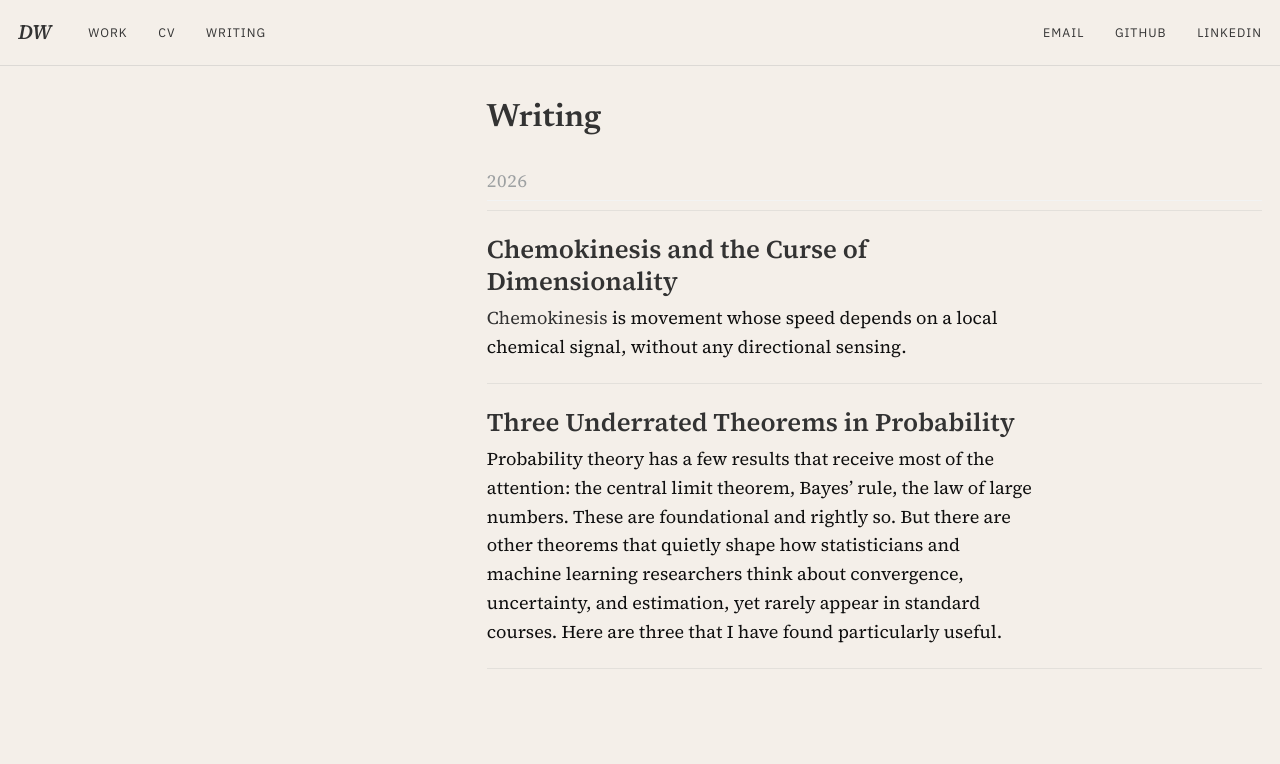
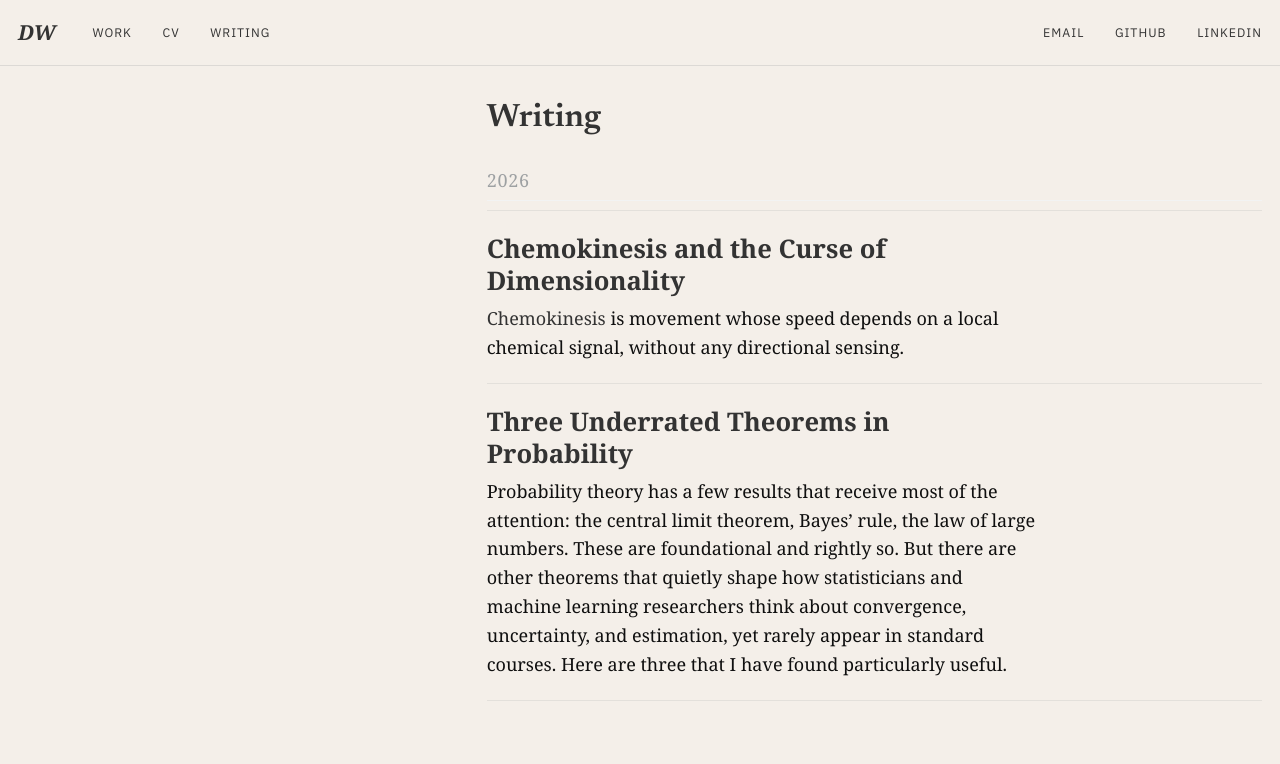
Before and after one commit to DavideWiest/davidewiest.github.io, a Jekyll site: the page built from _pages/year-archive.html, in a window 1280 px wide. Shown: the top 764 px of the page. Built offline with Jekyll 4.4.1, drawn with Linux system fonts in a browser that asks for light colours; some web fonts are replaced; grey boxes are pictures that could not be loaded.

Commit message:
Switch body font to STIX Two Text; increase link underline visibility

```diff
--- a/_includes/head/custom.html
+++ b/_includes/head/custom.html
@@ -4,7 +4,7 @@
 
 <link rel="preconnect" href="https://fonts.googleapis.com">
 <link rel="preconnect" href="https://fonts.gstatic.com" crossorigin>
-<link href="https://fonts.googleapis.com/css2?family=IBM+Plex+Sans:wght@400;500;600;700&family=Newsreader:opsz,wght@6..72,400;6..72,500;6..72,600&family=Source+Serif+4:ital,wght@0,400;0,600;1,600&display=swap" rel="stylesheet">
+<link href="https://fonts.googleapis.com/css2?family=IBM+Plex+Sans:wght@400;500;600;700&family=Newsreader:opsz,wght@6..72,400;6..72,500;6..72,600&family=STIX+Two+Text:ital,wght@0,400;0,500;0,600;1,400;1,500&display=swap" rel="stylesheet">
 
 <link rel="apple-touch-icon" sizes="57x57" href="{{ base_path }}/images/apple-touch-icon-57x57.png?v=M44lzPylqQ">
 <link rel="apple-touch-icon" sizes="60x60" href="{{ base_path }}/images/apple-touch-icon-60x60.png?v=M44lzPylqQ">
--- a/_sass/_base.scss
+++ b/_sass/_base.scss
@@ -141,7 +141,8 @@
 
 a {
   text-decoration: underline;
-  text-underline-offset: 0.15em;
+  text-underline-offset: 0.19em;
+  text-decoration-thickness: 1.25px;
 
   &:focus {
     @extend %tab-focus;
--- a/_sass/_variables.scss
+++ b/_sass/_variables.scss
@@ -31,7 +31,7 @@
 $display-font-family        : "Newsreader", Georgia, serif;
 $mark-font-family           : "Source Serif 4", Georgia, serif;
 
-$global-font-family         : "Source Serif 4", Georgia, serif;
+$global-font-family         : "STIX Two Text", Georgia, serif;
 $header-font-family         : "IBM Plex Sans", -apple-system, ".SFNSText-Regular", "San Francisco", "Roboto", "Segoe UI", "Helvetica Neue", "Lucida Grande", Arial, sans-serif;
 $caption-font-family        : $serif;
 
```
